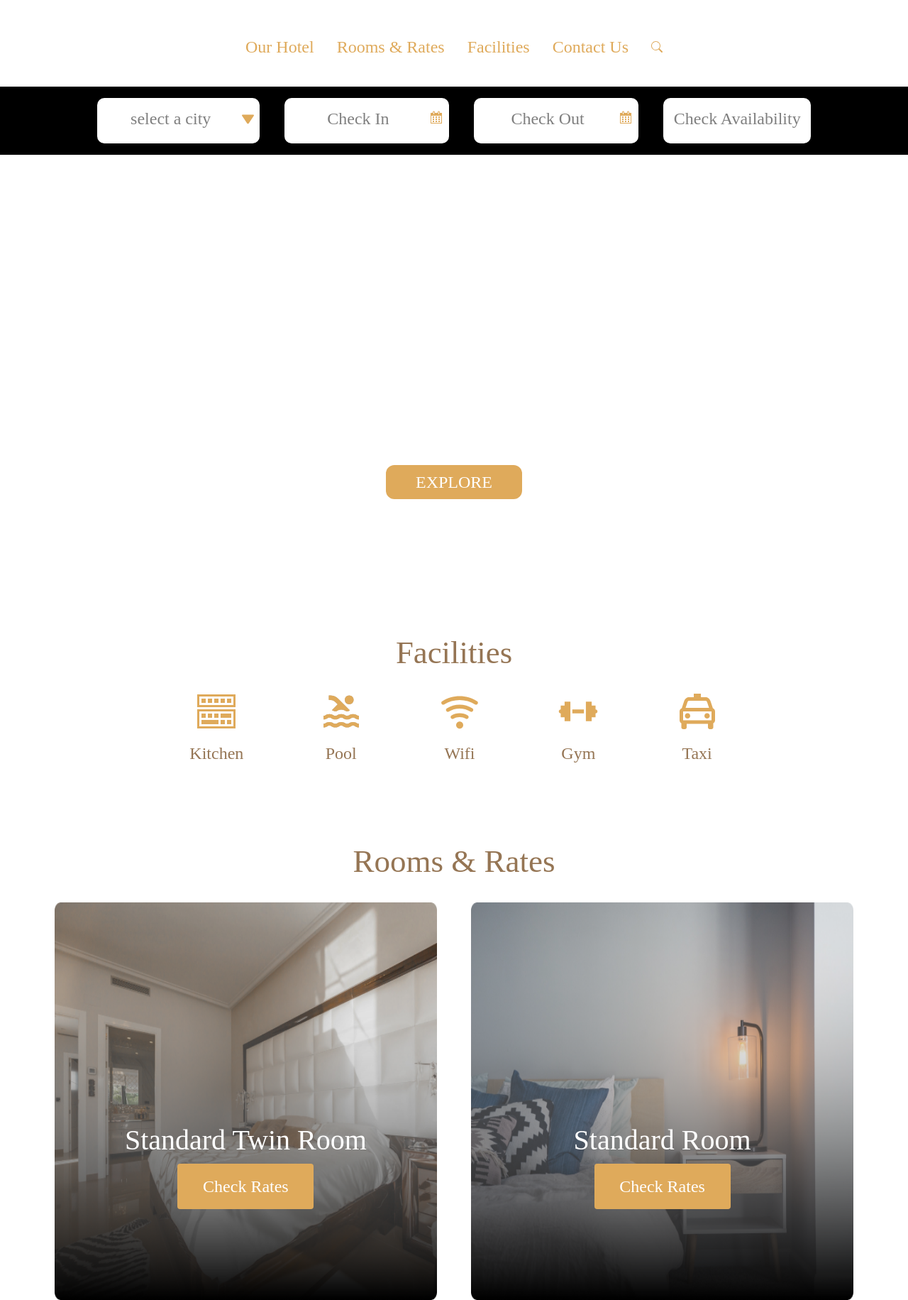
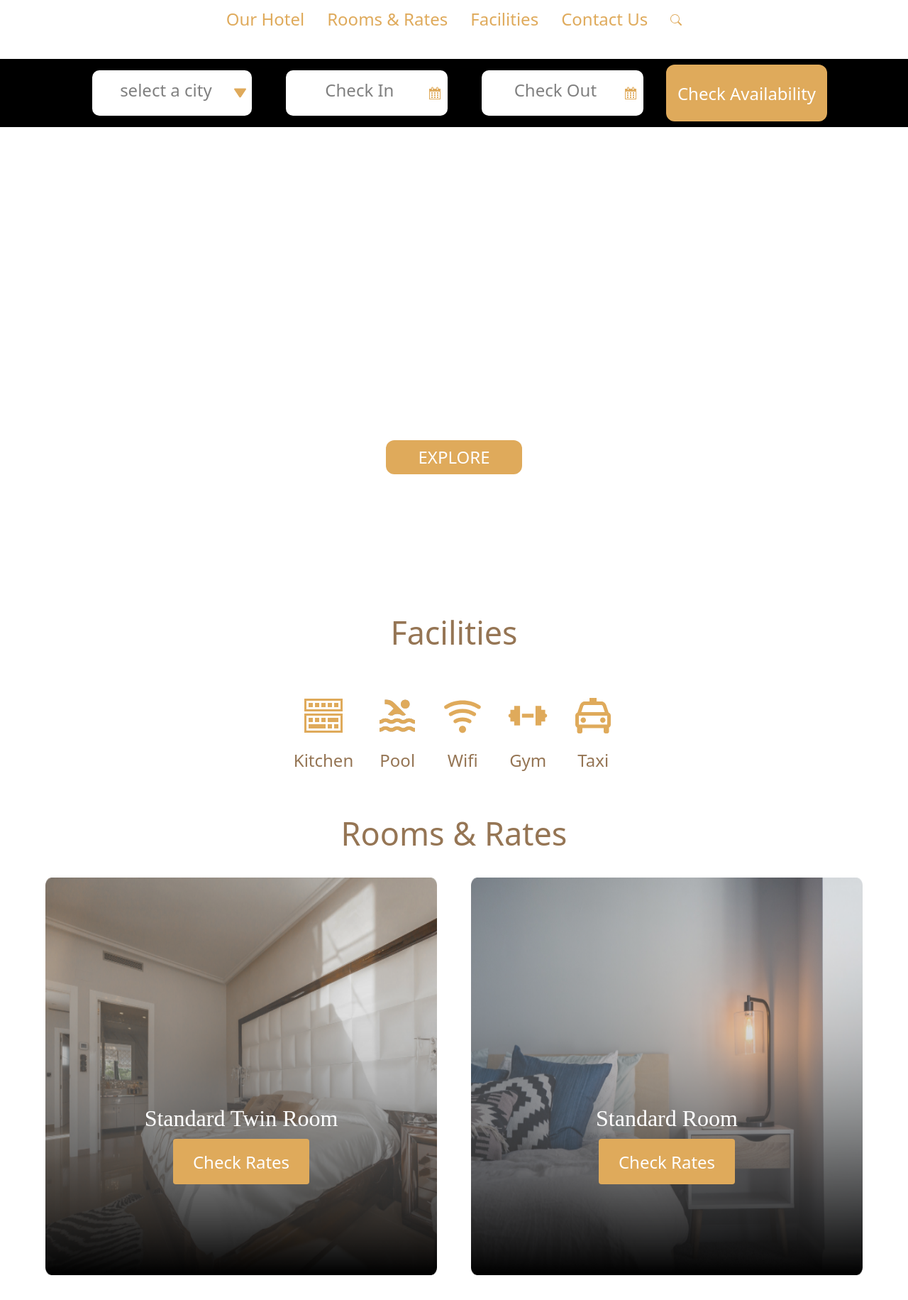
Before and after one commit to hagbazzinfo001/hotel, a plain HTML site: page index.html in a window 1280 px wide. Shown: the part 191-2022 px from the top of the page at 71% size. Drawn offline with Linux system fonts and the light colour scheme.

Commit message:
Add files via upload

```diff
--- a/index.html
+++ b/index.html
@@ -52,22 +52,22 @@
               </svg>
         </div>
 
-          <div class="form-class">
+          <div class="form-class ">
             <input type="text" placeholder="Check In">
             <svg xmlns="http://www.w3.org/2000/svg" width="20" height="20" viewBox="0 0 20 20" fill="none">
                 <path d="M15 4H18V19H2V4H5V3C5 2.59 5.15 2.24 5.44 1.94C5.73 1.65 6.09 1.5 6.5 1.5C6.91 1.5 7.27 1.65 7.56 1.94C7.85 2.24 8 2.59 8 3V4H12V3C12 2.59 12.15 2.24 12.44 1.94C12.73 1.65 13.09 1.5 13.5 1.5C13.91 1.5 14.27 1.65 14.56 1.94C14.85 2.24 15 2.59 15 3V4ZM6 3V5.5C5.99878 5.566 6.01088 5.63156 6.03557 5.69278C6.06027 5.75399 6.09705 5.8096 6.14373 5.85627C6.1904 5.90295 6.24601 5.93973 6.30722 5.96443C6.36844 5.98912 6.434 6.00122 6.5 6C6.566 6.00122 6.63156 5.98912 6.69278 5.96443C6.75399 5.93973 6.8096 5.90295 6.85627 5.85627C6.90295 5.8096 6.93973 5.75399 6.96443 5.69278C6.98912 5.63156 7.00122 5.566 7 5.5V3C7 2.86 6.95 2.74 6.85 2.65C6.76 2.55 6.64 2.5 6.5 2.5C6.36 2.5 6.24 2.55 6.15 2.65C6.05 2.74 6 2.86 6 3ZM13 3V5.5C13 5.64 13.05 5.76 13.14 5.86C13.24 5.95 13.36 6 13.5 6C13.64 6 13.76 5.95 13.86 5.86C13.95 5.76 14 5.64 14 5.5V3C14.0012 2.934 13.9891 2.86844 13.9644 2.80722C13.9397 2.74601 13.9029 2.6904 13.8563 2.64373C13.8096 2.59705 13.754 2.56027 13.6928 2.53557C13.6316 2.51088 13.566 2.49878 13.5 2.5C13.434 2.49878 13.3684 2.51088 13.3072 2.53557C13.246 2.56027 13.1904 2.59705 13.1437 2.64373C13.0971 2.6904 13.0603 2.74601 13.0356 2.80722C13.0109 2.86844 12.9988 2.934 13 3ZM17 18V8H3V18H17ZM7 9V11H5V9H7ZM9 9H11V11H9V9ZM13 11V9H15V11H13ZM7 12V14H5V12H7ZM9 12H11V14H9V12ZM13 14V12H15V14H13ZM7 15V17H5V15H7ZM11 17H9V15H11V17ZM15 17H13V15H15V17Z" fill="#DFAA5B"/>
               </svg>
           </div>
 
-          <div class="form-class">
+          <div class="form-class ">
             <input type="text" placeholder="Check Out">
             <svg xmlns="http://www.w3.org/2000/svg" width="20" height="20" viewBox="0 0 20 20" fill="none">
                 <path d="M15 4H18V19H2V4H5V3C5 2.59 5.15 2.24 5.44 1.94C5.73 1.65 6.09 1.5 6.5 1.5C6.91 1.5 7.27 1.65 7.56 1.94C7.85 2.24 8 2.59 8 3V4H12V3C12 2.59 12.15 2.24 12.44 1.94C12.73 1.65 13.09 1.5 13.5 1.5C13.91 1.5 14.27 1.65 14.56 1.94C14.85 2.24 15 2.59 15 3V4ZM6 3V5.5C5.99878 5.566 6.01088 5.63156 6.03557 5.69278C6.06027 5.75399 6.09705 5.8096 6.14373 5.85627C6.1904 5.90295 6.24601 5.93973 6.30722 5.96443C6.36844 5.98912 6.434 6.00122 6.5 6C6.566 6.00122 6.63156 5.98912 6.69278 5.96443C6.75399 5.93973 6.8096 5.90295 6.85627 5.85627C6.90295 5.8096 6.93973 5.75399 6.96443 5.69278C6.98912 5.63156 7.00122 5.566 7 5.5V3C7 2.86 6.95 2.74 6.85 2.65C6.76 2.55 6.64 2.5 6.5 2.5C6.36 2.5 6.24 2.55 6.15 2.65C6.05 2.74 6 2.86 6 3ZM13 3V5.5C13 5.64 13.05 5.76 13.14 5.86C13.24 5.95 13.36 6 13.5 6C13.64 6 13.76 5.95 13.86 5.86C13.95 5.76 14 5.64 14 5.5V3C14.0012 2.934 13.9891 2.86844 13.9644 2.80722C13.9397 2.74601 13.9029 2.6904 13.8563 2.64373C13.8096 2.59705 13.754 2.56027 13.6928 2.53557C13.6316 2.51088 13.566 2.49878 13.5 2.5C13.434 2.49878 13.3684 2.51088 13.3072 2.53557C13.246 2.56027 13.1904 2.59705 13.1437 2.64373C13.0971 2.6904 13.0603 2.74601 13.0356 2.80722C13.0109 2.86844 12.9988 2.934 13 3ZM17 18V8H3V18H17ZM7 9V11H5V9H7ZM9 9H11V11H9V9ZM13 11V9H15V11H13ZM7 12V14H5V12H7ZM9 12H11V14H9V12ZM13 14V12H15V14H13ZM7 15V17H5V15H7ZM11 17H9V15H11V17ZM15 17H13V15H15V17Z" fill="#DFAA5B"/>
               </svg>
           </div>
 
-      <div class="form-class">
-        <input type="text" placeholder="Check Availability">
+      <div class="">
+        <button  > <a href="" > Check Availability</a></button>
      </div>
      </form>
     </div>
@@ -81,9 +81,10 @@
         <button> <a href="">EXPLORE</a></button>
       </aside>
       <main >
-        <div id="main-facilitie">
+        <div id="facilities-container">
+        <h3 id="main-facilitie">
             Facilities
-        </div>
+        </h3>
         <div id="figdiv">
           <figure>
             <img src="dashicons_editor-kitchensink.svg">
@@ -106,6 +107,7 @@
             <figcaption>Taxi</figcaption>
           </figure>
         </div>
+      </div>
       </main>
     <header id="room">Rooms & Rates</header>
 <section>
@@ -147,7 +149,6 @@
         <div id="footer-item">
         <div id="fdiv">
             <img src="image 1.png"><br><br><br>
-
             <p>
                 Bon Hotels Head Office<br>
                 +27 434 344 432<br>
--- a/style.css
+++ b/style.css
@@ -1,20 +1,21 @@
 * {
   padding: 0;
   margin: 0;
+  box-sizing: border-box;
 }
 
 footer {
   background-color: black;
-  flex-shrink: 0;
   color: white;
   width: 100%;
-  /* padding: 2.5rem; */
+  padding: 2.5rem;
 }
 #footer-item {
   display: grid;
   gap: 10rem;
-  grid-template-columns: repeat(3, 1fr);
-  font-family: Ubuntu;
+  grid-template-columns: repeat(auto-fit, minmax(200px, 1fr));
+  font-family: system-ui, -apple-system, BlinkMacSystemFont, "Segoe UI", Roboto,
+    Oxygen, Ubuntu, Cantarell, "Open Sans", "Helvetica Neue", sans-serif;
   padding: 2.5rem;
 }
 button {
@@ -23,26 +24,29 @@ button {
   border-radius: 12px;
   background-color: #dfaa5b;
   color: white;
-  font-family: Ubuntu;
+  font-family: system-ui, -apple-system, BlinkMacSystemFont, "Segoe UI", Roboto,
+    Oxygen, Ubuntu, Cantarell, "Open Sans", "Helvetica Neue", sans-serif;
   font-size: 24px;
   font-weight: 500;
 }
 input {
-  width: 12rem;
+  width: 100%;
+  max-width: 12rem;
   height: 3rem;
   border-radius: 15px;
   border: none;
 }
 #form {
   display: flex;
-  justify-content: flex-start;
+  /* justify-content: flex-start; */
   align-items: center;
   flex-direction: column;
   margin: 0 auto;
 }
 #form p {
   color: #fff;
-  font-family: Ubuntu;
+  font-family: system-ui, -apple-system, BlinkMacSystemFont, "Segoe UI", Roboto,
+    Oxygen, Ubuntu, Cantarell, "Open Sans", "Helvetica Neue", sans-serif;
   font-size: 30px;
   font-style: normal;
   font-weight: 500;
@@ -53,7 +57,8 @@ ul {
   list-style: none;
   line-height: 3rem;
   color: #fff;
-  font-family: Ubuntu;
+  font-family: system-ui, -apple-system, BlinkMacSystemFont, "Segoe UI", Roboto,
+    Oxygen, Ubuntu, Cantarell, "Open Sans", "Helvetica Neue", sans-serif;
   font-size: 24px;
   font-style: normal;
   font-weight: 400;
@@ -67,28 +72,28 @@ ul {
 }
 #fdiv {
   color: #fff;
-  font-family: Ubuntu;
+  font-family: system-ui, -apple-system, BlinkMacSystemFont, "Segoe UI", Roboto,
+    Oxygen, Ubuntu, Cantarell, "Open Sans", "Helvetica Neue", sans-serif;
   font-size: 24px;
-  font-style: normal;
   font-weight: 500;
-  line-height: normal;
+  text-align: center;
 }
 ::placeholder {
   color: rgba(0, 0, 0, 0.5);
-  font-family: Ubuntu;
+  font-family: system-ui, -apple-system, BlinkMacSystemFont, "Segoe UI", Roboto,
+    Oxygen, Ubuntu, Cantarell, "Open Sans", "Helvetica Neue", sans-serif;
   font-size: 24px;
-  font-style: normal;
   font-weight: 300;
-  line-height: normal;
   text-align: center;
 }
 #sdiv {
   color: #957554;
-  font-family: Ubuntu;
+  font-family: system-ui, -apple-system, BlinkMacSystemFont, "Segoe UI", Roboto,
+    Oxygen, Ubuntu, Cantarell, "Open Sans", "Helvetica Neue", sans-serif;
   font-size: 45px;
   font-weight: 500;
-  margin: auto 30%;
-  margin-block: 4rem;
+  text-align: center;
+  margin: 3rem auto;
 }
 #sediv {
   display: flex;
@@ -105,15 +110,17 @@ ul {
         margin-top: 2rem;
      } */
 .imges {
-  width: 35rem;
+  width: 100%;
+  max-width: 35rem;
   height: 35rem;
   margin: 0;
 }
+
 header {
   color: #957554;
-  font-family: Ubuntu;
+  font-family: system-ui, -apple-system, BlinkMacSystemFont, "Segoe UI", Roboto,
+    Oxygen, Ubuntu, Cantarell, "Open Sans", "Helvetica Neue", sans-serif;
   font-size: 45px;
-  font-style: normal;
   font-weight: 500;
   text-align: center;
 }
@@ -134,10 +141,12 @@ body {
 section {
   display: grid;
   gap: 3rem;
-  grid-template-columns: repeat(2, 1fr);
-  margin: auto 6%;
-  margin-bottom: 7rem;
-  margin-top: 2rem;
+  grid-template-columns: repeat(
+    auto-fit,
+    minmax(400px, 1fr)
+  ); /* Corrected to fit properly */
+  margin: 2rem auto 7rem;
+  width: 90%;
 }
 
 .container {
@@ -156,7 +165,7 @@ section {
   bottom: 12rem;
   left: 50%;
   transform: translateX(-50%);
-  background-color: rgba(245, 242, 242, 0);
+  /* background-color: rgba(245, 242, 242, 0); */
   color: rgb(24, 22, 22);
   padding: 10px;
   border-radius: 4px;
@@ -164,10 +173,16 @@ section {
   width: calc(100% - 20px);
   color: #fff;
   font-family: Ubuntu;
-  font-size: 40px;
+  font-size: 1.5rem;
   font-weight: 500;
 }
-
+/* Media query for larger screens */
+@media (min-width: 768px) {
+  .overlay {
+    bottom: 12rem; /* Set bottom position for larger screens */
+    font-size: 2rem; /* Adjusted font size for larger screens */
+  }
+}
 .ovbtn {
   position: absolute;
   bottom: 8rem;
@@ -179,15 +194,11 @@ section {
   padding: 10px 20px;
   border-radius: 4px;
   cursor: pointer;
-  font-size: 16px;
-  color: #fff;
-  font-family: Ubuntu;
+  font-family: system-ui, -apple-system, BlinkMacSystemFont, "Segoe UI", Roboto,
+    Oxygen, Ubuntu, Cantarell, "Open Sans", "Helvetica Neue", sans-serif;
   font-size: 24px;
-  font-style: normal;
   font-weight: 500;
-  line-height: normal;
   height: 4rem;
-  /* margin-top: 2rem; */
 }
 a {
   text-decoration: none;
@@ -214,41 +225,47 @@ aside {
 }
 aside h3 {
   color: #fff;
-  font-family: "Segoe UI";
+  font-family: system-ui, -apple-system, BlinkMacSystemFont, "Segoe UI", Roboto,
+    Oxygen, Ubuntu, Cantarell, "Open Sans", "Helvetica Neue", sans-serif;
   font-size: 5rem;
-  font-style: normal;
-  font-weight: 700;
-  align-items: center;
+  font-weight: 500;
+  text-align: center;
 }
 aside p {
   color: #fff;
-  font-family: Ubuntu;
-  font-size: 24px;
-  font-style: normal;
-  font-weight: 500;
-  line-height: normal;
+  font-family: system-ui, -apple-system, BlinkMacSystemFont, "Segoe UI", Roboto,
+    Oxygen, Ubuntu, Cantarell, "Open Sans", "Helvetica Neue", sans-serif;
+  font-size: 25px;
+  font-weight: 400;
+  text-align: center;
 }
 aside button {
   border: none;
 }
 main {
   background-color: white;
-  margin-inline: 10rem;
-  margin-top: -7rem;
-  border-radius: 10px;
+  margin: 1rem 19rem;
+  /* margin-top: -10rem; */
   display: flex;
-  flex-flow: column wrap;
+  flex-direction: column;
   gap: 0.5rem;
   justify-content: center;
-  /* align-items: center; */
-  margin-bottom: 7rem;
+  align-items: center;
+  margin-bottom: 3.5rem;
 }
+#facilities-container {
+  margin-top: -10rem;
+  background-color: white;
+  border-radius: 10px;
+}
+
 #figdiv {
   display: flex;
-  flex-flow: row wrap;
-  /* gap: 3rem; */
-  justify-content: space-evenly;
+  flex-wrap: wrap;
+  gap: 2rem;
+  justify-content: center;
   align-items: center;
+  width: 100%;
 }
 figure {
   display: flex;
@@ -259,29 +276,31 @@ figure {
 }
 figure figcaption {
   color: #957554;
-  font-family: Ubuntu;
+  font-family: system-ui, -apple-system, BlinkMacSystemFont, "Segoe UI", Roboto,
+    Oxygen, Ubuntu, Cantarell, "Open Sans", "Helvetica Neue", sans-serif;
   font-size: 24px;
-  font-style: normal;
   font-weight: 400;
-  line-height: normal;
 }
 
 #main-facilitie {
   color: #957554;
-  font-family: Ubuntu;
+  font-family: system-ui, -apple-system, BlinkMacSystemFont, "Segoe UI", Roboto,
+    Oxygen, Ubuntu, Cantarell, "Open Sans", "Helvetica Neue", sans-serif;
   font-size: 2.8rem;
-  font-style: normal;
   font-weight: 500;
-  line-height: normal;
   padding-block: 2%;
-  align-self: center;
+  /* align-self: center; */
+  text-align: center;
+  margin: 3rem;
 }
-
+/*
 header {
   width: 100%;
   background-color: white;
   margin-top: 3rem;
-}
+  text-align: center;
+} */
+
 header p {
   background-image: url("./download\ 1\ \(1\).png");
   background-repeat: no-repeat;
@@ -289,7 +308,6 @@ header p {
   background-size: cover;
   width: 151px;
   height: 101px;
-  flex-shrink: 0;
   margin-inline: auto;
 }
 nav {
@@ -307,13 +325,18 @@ nav ul {
 #container form {
   background-color: black;
   display: flex;
-  flex-direction: row;
+  /* flex-direction: row; */
   justify-content: center;
   flex-wrap: wrap;
-  gap: .2rem;
+  gap: 1rem;
+  align-items: center;
+  /* padding: 1rem; */
 }
 .form-class {
-  background-color: white;
+  display: flex;
+  background: white;
+  flex-direction: row;
+  align-items: center;
   padding: 0.5rem;
   margin: 1rem;
   border-radius: 10px;
@@ -321,6 +344,39 @@ nav ul {
 }
 #container input {
   border: none;
-  padding: 0;
+  padding: 0.5rem;
   margin: 0;
 }
+#container button {
+  border: none;
+  /* background-color: #dfaa5b; */
+  color: white;
+  cursor: pointer;
+  padding: 1rem;
+  margin: 0;
+  height: 5rem;
+  background: #dfaa5b;
+  width: auto;
+}
+@media (max-width: 768px) {
+  #footer-item {
+    gap: 2rem;
+    grid-template-columns: 1fr;
+  }
+
+  .overlay {
+    bottom: 10rem;
+  }
+
+  .ovbtn {
+    bottom: 6rem;
+  }
+
+  aside h3 {
+    font-size: 3rem;
+  }
+
+  main {
+    margin: 2rem 1rem;
+  }
+}
```
